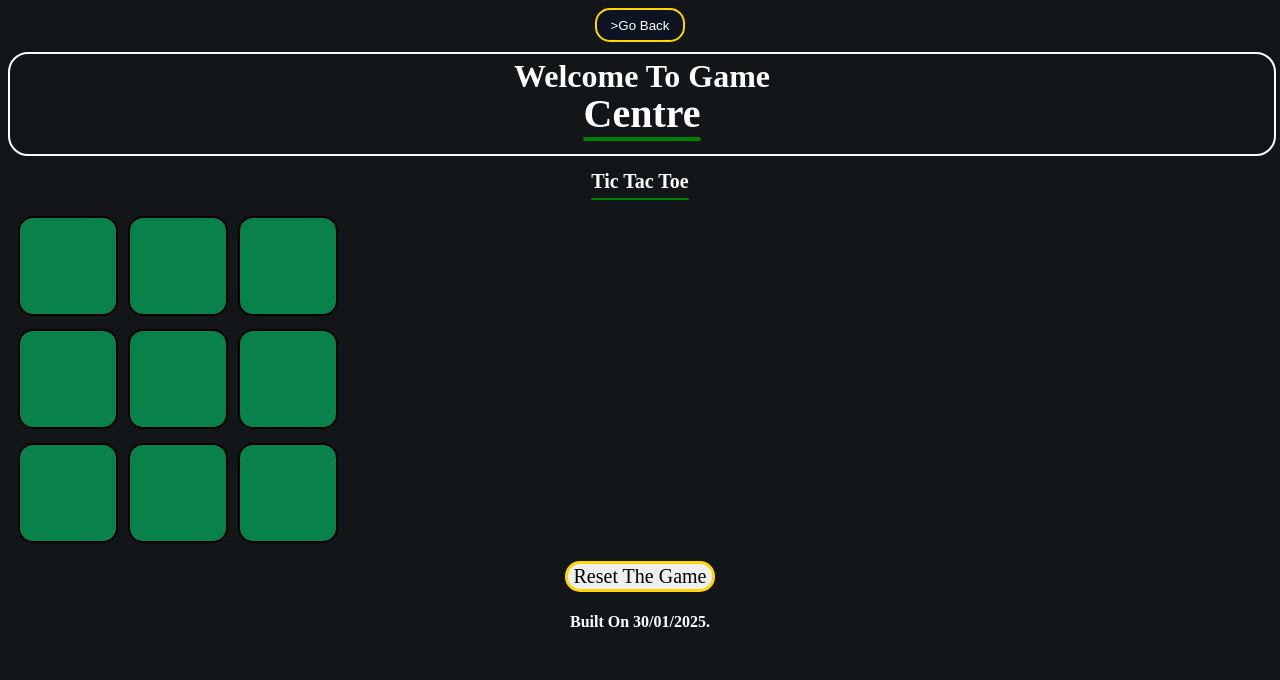
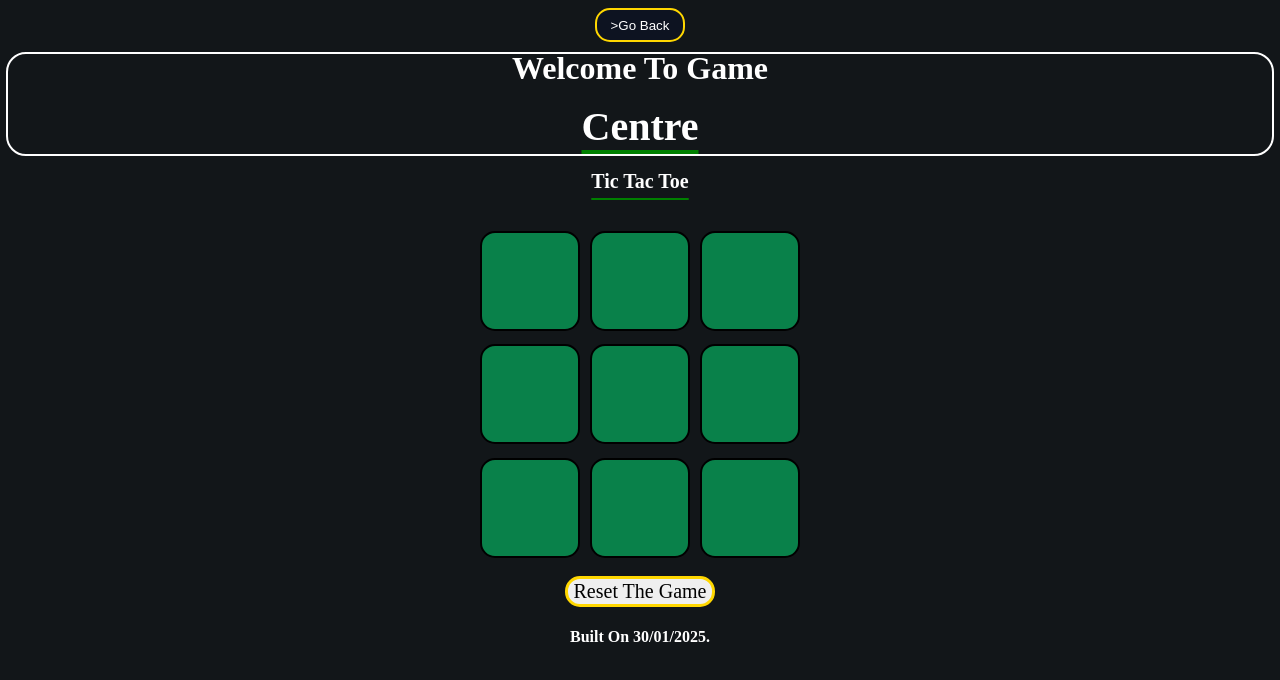
Before and after one commit to AnwarulAbedin/Own-byme, a plain HTML site: page game.html in a window 1280 px wide. Drawn offline with Linux system fonts and the light colour scheme.

Commit message:
Update game.css

```diff
--- a/game.css
+++ b/game.css
@@ -2,7 +2,10 @@ body{
   background-color:#121619;
   text-align:center;
   color:white;
-
+  display:flex;
+  justify-content:center;
+  align-items:center;
+  flex-direction: column;
 }
 #bittu{
   background-color:#0D1321;
@@ -20,6 +23,10 @@ body{
   border:2px solid white;
   border-radius:20px;
   box-shadow: 2px px black;
+  display:flex;
+  justify-content:center;
+  align-items:center;
+  flex-direction: column;
 }
 h1{
   line-height:3px;
```
